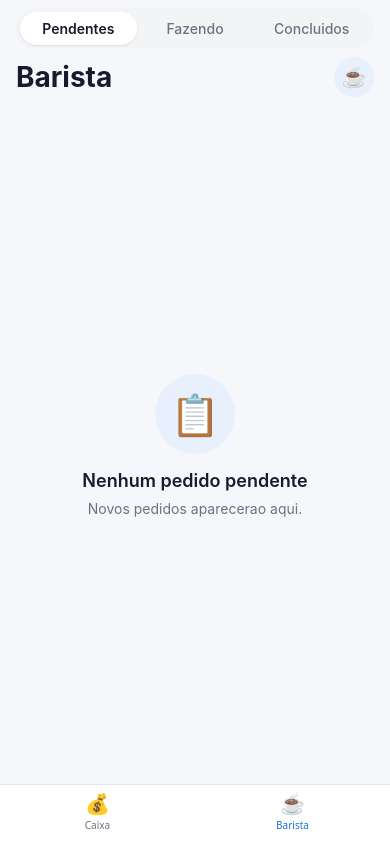
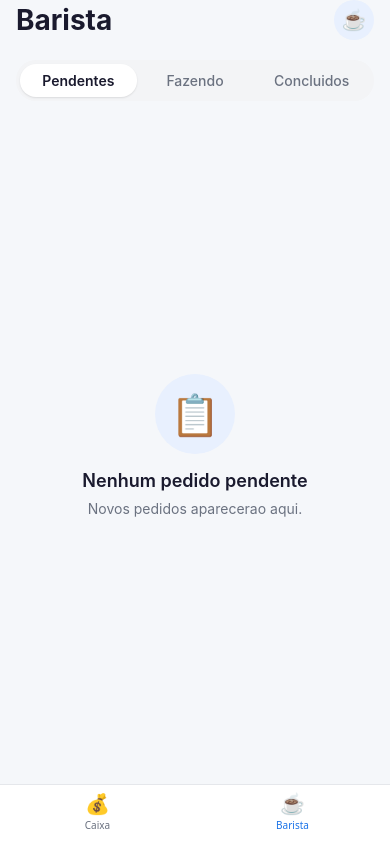
Before and after one commit to lucassantanabrito/CoffeeShop-RN, a React Native app: screen /BaristaTab in a window 390 px wide. Built offline with nearby package versions, Linux system fonts and the light colour scheme.

Commit message:
fix: move tab bar between Barista title and order list

```diff
--- a/src/navigation/BaristaTabs.tsx
+++ b/src/navigation/BaristaTabs.tsx
@@ -4,7 +4,6 @@ import {SafeAreaView} from 'react-native-safe-area-context';
 import {PendingScreen} from '../screens/barista/PendingScreen';
 import {InProgressScreen} from '../screens/barista/InProgressScreen';
 import {CompletedScreen} from '../screens/barista/CompletedScreen';
-import {BaristaTabBar} from '../components/BaristaTabBar';
 import {colors} from '../theme/colors';
 
 export function BaristaTabs() {
@@ -13,39 +12,31 @@ export function BaristaTabs() {
   const renderScreen = () => {
     switch (activeTab) {
       case 'pending':
-        return <PendingScreen />;
+        return <PendingScreen activeTab={activeTab} onTabChange={setActiveTab} />;
       case 'in_progress':
-        return <InProgressScreen />;
+        return <InProgressScreen activeTab={activeTab} onTabChange={setActiveTab} />;
       case 'completed':
-        return <CompletedScreen />;
+        return <CompletedScreen activeTab={activeTab} onTabChange={setActiveTab} />;
       default:
-        return <PendingScreen />;
+        return <PendingScreen activeTab={activeTab} onTabChange={setActiveTab} />;
     }
   };
 
   return (
-    <View style={styles.container}>
-      <SafeAreaView style={styles.safeTop} edges={['top']}>
-        <BaristaTabBar activeTab={activeTab} onTabChange={setActiveTab} />
-      </SafeAreaView>
-      <View style={styles.content}>{renderScreen()}</View>
-      <SafeAreaView style={styles.safeBottom} edges={['bottom']} />
-    </View>
+    <SafeAreaView style={styles.safe} edges={['bottom']}>
+      <View style={styles.container}>
+        {renderScreen()}
+      </View>
+    </SafeAreaView>
   );
 }
 
 const styles = StyleSheet.create({
-  container: {
+  safe: {
     flex: 1,
     backgroundColor: colors.background,
   },
-  safeTop: {
-    backgroundColor: colors.background,
-  },
-  content: {
+  container: {
     flex: 1,
   },
-  safeBottom: {
-    backgroundColor: colors.background,
-  },
 });
--- a/src/screens/barista/CompletedScreen.tsx
+++ b/src/screens/barista/CompletedScreen.tsx
@@ -1,10 +1,15 @@
 import React from 'react';
 import {View, Text, FlatList, StyleSheet} from 'react-native';
 import {colors} from '../../theme/colors';
-import {OrderCard, EmptyState} from '../../components';
+import {OrderCard, EmptyState, BaristaTabBar} from '../../components';
 import {useOrderStore} from '../../store/orderStore';
 
-export function CompletedScreen() {
+interface CompletedScreenProps {
+  activeTab: string;
+  onTabChange: (tab: string) => void;
+}
+
+export function CompletedScreen({activeTab, onTabChange}: CompletedScreenProps) {
   const {getCompletedOrders, getCompletedCount} = useOrderStore();
   const completedOrders = getCompletedOrders();
   const completedCount = getCompletedCount();
@@ -17,6 +22,8 @@ export function CompletedScreen() {
           <Text style={styles.iconText}>☕</Text>
         </View>
       </View>
+
+      <BaristaTabBar activeTab={activeTab} onTabChange={onTabChange} />
 
       {completedOrders.length === 0 ? (
         <View style={styles.content}>
--- a/src/screens/barista/InProgressScreen.tsx
+++ b/src/screens/barista/InProgressScreen.tsx
@@ -1,10 +1,15 @@
 import React from 'react';
 import {View, Text, FlatList, StyleSheet} from 'react-native';
 import {colors} from '../../theme/colors';
-import {OrderCard, EmptyState} from '../../components';
+import {OrderCard, EmptyState, BaristaTabBar} from '../../components';
 import {useOrderStore} from '../../store/orderStore';
 
-export function InProgressScreen() {
+interface InProgressScreenProps {
+  activeTab: string;
+  onTabChange: (tab: string) => void;
+}
+
+export function InProgressScreen({activeTab, onTabChange}: InProgressScreenProps) {
   const {getInProgressOrders, updateOrderStatus} = useOrderStore();
   const inProgressOrders = getInProgressOrders();
 
@@ -20,6 +25,8 @@ export function InProgressScreen() {
           <Text style={styles.iconText}>☕</Text>
         </View>
       </View>
+
+      <BaristaTabBar activeTab={activeTab} onTabChange={onTabChange} />
 
       {inProgressOrders.length === 0 ? (
         <View style={styles.content}>
--- a/src/screens/barista/PendingScreen.tsx
+++ b/src/screens/barista/PendingScreen.tsx
@@ -1,10 +1,15 @@
 import React from 'react';
 import {View, Text, FlatList, StyleSheet} from 'react-native';
 import {colors} from '../../theme/colors';
-import {OrderCard, EmptyState} from '../../components';
+import {OrderCard, EmptyState, BaristaTabBar} from '../../components';
 import {useOrderStore} from '../../store/orderStore';
 
-export function PendingScreen() {
+interface PendingScreenProps {
+  activeTab: string;
+  onTabChange: (tab: string) => void;
+}
+
+export function PendingScreen({activeTab, onTabChange}: PendingScreenProps) {
   const {getPendingOrders, updateOrderStatus} = useOrderStore();
   const pendingOrders = getPendingOrders();
 
@@ -20,6 +25,8 @@ export function PendingScreen() {
           <Text style={styles.iconText}>☕</Text>
         </View>
       </View>
+
+      <BaristaTabBar activeTab={activeTab} onTabChange={onTabChange} />
 
       {pendingOrders.length === 0 ? (
         <View style={styles.content}>
```
